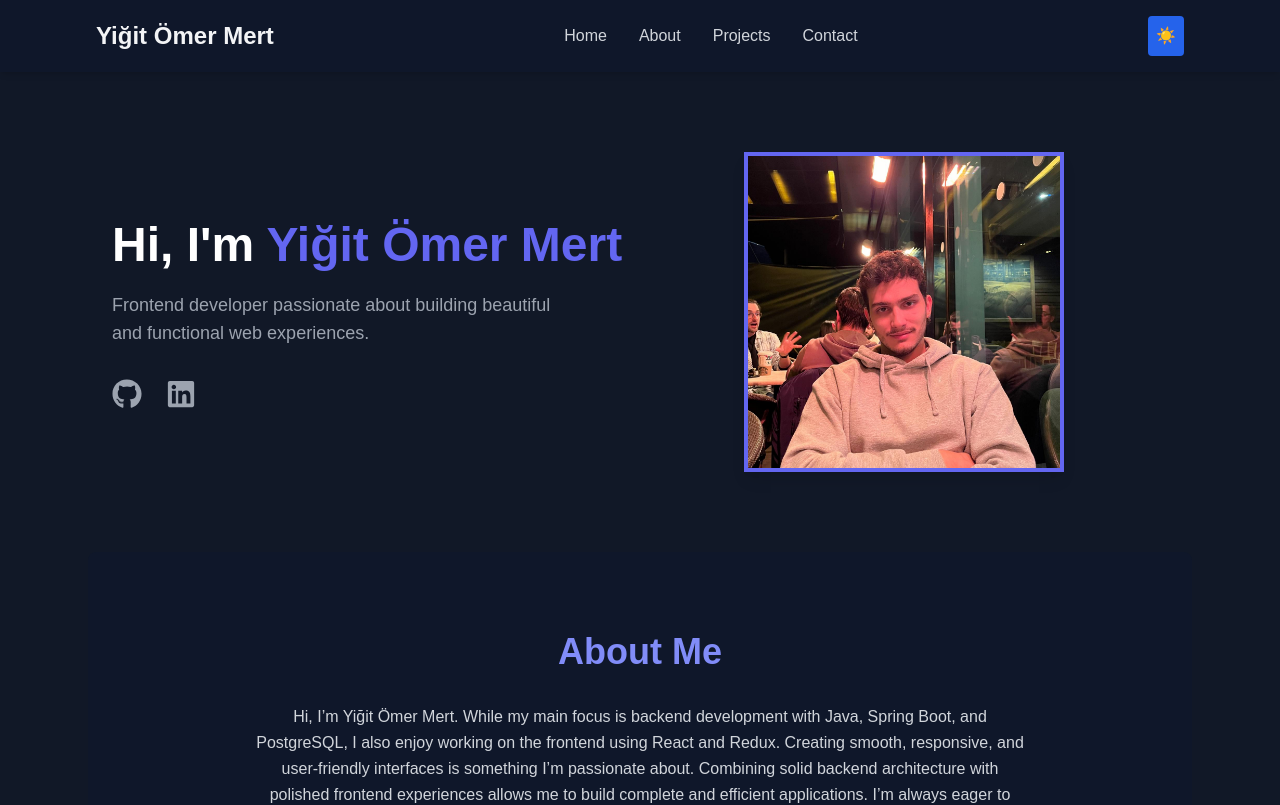
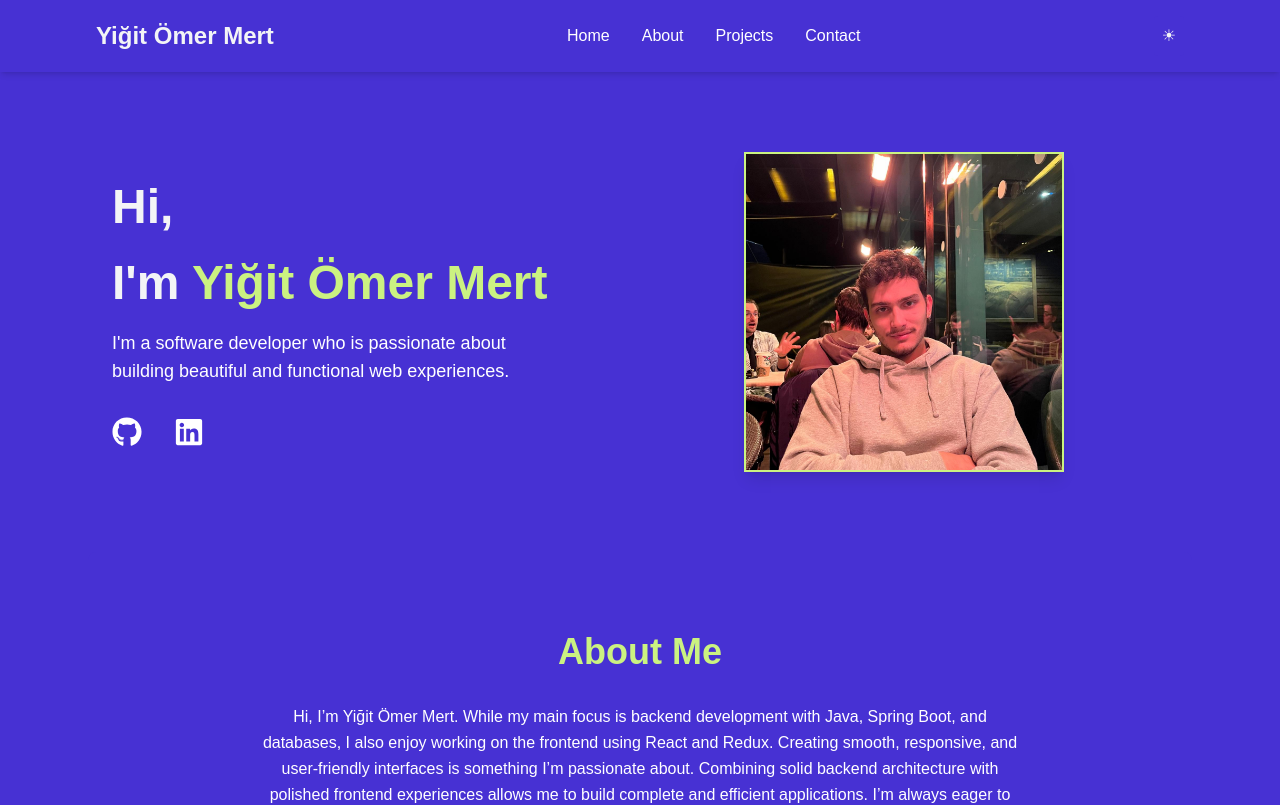
Before and after one commit to ygtmertt/Portfolio-Website, a React (Create React App) app: page / in a window 1280 px wide. Shown: the top 805 px of the page. Built offline with nearby package versions, Linux system fonts and the light colour scheme.

Commit message:
Styling changes.

```diff
--- a/src/App.js
+++ b/src/App.js
@@ -10,6 +10,8 @@ function App() {
   const [darkMode, setDarkMode] = useState(true);
 
   useEffect(() => {
+    // This effect ensures the 'dark' class is present or absent on the root HTML element,
+    // which enables Tailwind CSS's dark mode functionality across the app.
     if (darkMode) {
       document.documentElement.classList.add('dark');
     } else {
@@ -18,7 +20,9 @@ function App() {
   }, [darkMode]);
 
   return (
-    <div className="min-h-screen bg-gray-900 text-gray-100 transition-colors duration-300">
+    // The main app container's background and default text color dynamically change
+    // based on the 'darkMode' state, using the colors defined in tailwind.config.js.
+    <div className="min-h-screen bg-lightBackground dark:bg-darkBackground text-gray-900 dark:text-gray-100 transition-colors duration-300">
       <Header darkMode={darkMode} setDarkMode={setDarkMode} />
       <main className="max-w-6xl mx-auto px-6">
         <Hero />
--- a/src/components/About.jsx
+++ b/src/components/About.jsx
@@ -3,7 +3,7 @@ import React from 'react';
 const skills = [
   { name: 'React', icon: '/icons/React-icon.svg' },
   { name: 'JavaScript', icon: 'icons/JavaScript-logo.png' },
-  { name: 'Tailwind CSS', icon: '/icons/Tailwind_CSS_Logo.svg' },
+  { name: 'TailwindCSS', icon: '/icons/Tailwind_CSS_Logo.svg' },
   { name: 'Node.js', icon: '/icons/icons8-node-js-48.png' },
   { name: 'Java', icon: '/icons/icons8-java-48.png' },
   { name: 'Git', icon: '/icons/icons8-git-48.png' },
@@ -13,17 +13,18 @@ const About = () => {
   return (
     <section
       id="about"
-      className="bg-darkBackground text-gray-100 py-20 px-6 max-w-6xl mx-auto rounded-lg"
+      // Section background and main text color adapt to dark/light mode using the new colors
+      className="bg-lightBackground dark:bg-darkBackground text-gray-900 dark:text-gray-100 py-20 px-6 max-w-6xl mx-auto rounded-lg"
     >
-      <h2 className="text-4xl font-bold mb-8 text-indigo-400 text-center">
+      <h2 className="text-4xl font-bold mb-8 text-lightPrimary dark:text-darkPrimary text-center">
         About Me
       </h2>
-      <p className="max-w-3xl mx-auto text-center text-gray-300 mb-12 leading-relaxed">
-        Hi, I’m Yiğit Ömer Mert. While my main focus is backend development with Java, Spring Boot, and PostgreSQL, I also enjoy working on the frontend using React and Redux. Creating smooth, responsive, and user-friendly interfaces is something I’m passionate about. Combining solid backend architecture with polished frontend experiences allows me to build complete and efficient applications. I’m always eager to learn new technologies and improve my skills to deliver high-quality software.
+      <p className="max-w-3xl mx-auto text-center text-lightSecondary dark:text-darkSecondary mb-12 leading-relaxed">
+        Hi, I’m Yiğit Ömer Mert. While my main focus is backend development with Java, Spring Boot, and databases, I also enjoy working on the frontend using React and Redux. Creating smooth, responsive, and user-friendly interfaces is something I’m passionate about. Combining solid backend architecture with polished frontend experiences allows me to build complete and efficient applications. I’m always eager to learn new technologies and improve my skills to deliver high-quality software.
       </p>
       <br/>
       <br/>
-      <h2 className="text-4xl font-bold mb-8 text-indigo-400 text-center">
+      <h2 className="text-4xl font-bold mb-8 text-lightPrimary dark:text-darkPrimary text-center">
         Skills
       </h2>
 
@@ -31,7 +32,8 @@ const About = () => {
         {skills.map(({ name, icon }) => (
           <div
             key={name}
-            className="bg-gray-800 rounded-lg p-6 flex flex-col items-center w-28 shadow-md hover:shadow-indigo-500 transition"
+            // Skill card background, text, and hover shadow adapt using the new colors
+            className="bg-gray-200 dark:bg-gray-800 rounded-lg p-6 flex flex-col items-center w-28 shadow-md hover:shadow-lightPrimary dark:hover:shadow-darkPrimary transition"
           >
             <img
               src={icon}
@@ -43,7 +45,7 @@ const About = () => {
                 e.target.src = 'https://via.placeholder.com/64?text=No+Icon';
               }}
             />
-            <span className="text-gray-200 font-semibold">{name}</span>
+            <span className="text-gray-900 dark:text-gray-200 font-semibold">{name}</span>
           </div>
         ))}
       </div>
--- a/src/components/Header.jsx
+++ b/src/components/Header.jsx
@@ -7,38 +7,39 @@ const Header = ({ darkMode, setDarkMode }) => {
   const toggleDarkMode = () => setDarkMode(!darkMode);
 
   return (
-    <header className="bg-darkBackground text-gray-100 shadow-md sticky top-0 z-50">
+    // Header background and text color now fully adapt to dark/light mode using the new palette
+    <header className="bg-lightBackground dark:bg-darkBackground text-gray-900 dark:text-gray-100 shadow-md sticky top-0 z-50">
       <div className="max-w-6xl mx-auto flex justify-between items-center p-4 md:px-8">
-        {/* Logo */}
-        <div className="text-2xl font-bold cursor-pointer select-none">
+        {/* Logo text color adapts */}
+        <div className="text-2xl font-bold cursor-pointer select-none darkPrimary dark:ligthPrimary">
           Yiğit Ömer Mert
         </div>
 
-        {/* Desktop Menu */}
-        <nav className="hidden md:flex space-x-8 font-medium text-gray-300">
-          <a href="#hero" className="hover:text-indigo-400 transition">Home</a>
-          <a href="#about" className="hover:text-indigo-400 transition">About</a>
-          <a href="#projects" className="hover:text-indigo-400 transition">Projects</a>
-          <a href="#contact" className="hover:text-indigo-400 transition">Contact</a>
+        {/* Desktop Menu - link colors adapt to the new palette */}
+        <nav className="hidden md:flex space-x-8 font-medium text-lightSecondary dark:text-darkSecondary">
+          <a href="#hero" className="hover:text-lightPrimary dark:hover:text-darkPrimary transition">Home</a>
+          <a href="#about" className="hover:text-lightPrimary dark:hover:text-darkPrimary transition">About</a>
+          <a href="#projects" className="hover:text-lightPrimary dark:hover:text-darkPrimary transition">Projects</a>
+          <a href="#contact" className="hover:text-lightPrimary dark:hover:text-darkPrimary transition">Contact</a>
         </nav>
 
-        {/* Dark Mode Toggle */}
+        {/* Dark Mode Toggle (Desktop) - button background adapts to the new primary colors */}
         <button
           onClick={toggleDarkMode}
           aria-label="Toggle Dark Mode"
-          className="hidden md:block p-2 rounded bg-darkPrimary hover:bg-accent transition"
+          className="hidden md:block p-2 rounded bg-darkPrimary dark:bg-lightPrimary"
         >
-          {darkMode ? '☀️' : '🌙'}
+          {darkMode ? '  ☀︎  ' : '⏾'}
         </button>
 
-        {/* Mobile Hamburger */}
+        {/* Mobile Hamburger - border, hover background, and SVG icon color adapt */}
         <button
           onClick={toggleMenu}
-          className="md:hidden p-2 rounded border border-gray-400 hover:bg-gray-800 transition"
+          className="md:hidden p-2 rounded border border-lightSecondary dark:border-darkSecondary hover:bg-gray-200 dark:hover:bg-gray-800 transition"
           aria-label="Toggle Menu"
         >
           <svg
-            className="w-6 h-6 text-gray-100"
+            className="w-6 h-6 text-gray-900 dark:text-gray-100"
             fill="none"
             stroke="currentColor"
             viewBox="0 0 24 24"
@@ -62,47 +63,47 @@ const Header = ({ darkMode, setDarkMode }) => {
         </button>
       </div>
 
-      {/* Mobile Menu */}
+      {/* Mobile Menu - background, text, and link colors adapt to the new palette */}
       {menuOpen && (
-        <nav className="md:hidden bg-gray-800 text-gray-100 flex flex-col space-y-4 py-4 px-6 font-medium">
+        <nav className="md:hidden bg-gray-200 dark:bg-gray-800 text-gray-900 dark:text-gray-100 flex flex-col space-y-4 py-4 px-6 font-medium">
           <a
             href="#hero"
             onClick={() => setMenuOpen(false)}
-            className="hover:text-indigo-400 transition"
+            className="hover:text-lightPrimary dark:hover:text-darkPrimary transition"
           >
             Home
           </a>
           <a
             href="#about"
             onClick={() => setMenuOpen(false)}
-            className="hover:text-indigo-400 transition"
+            className="hover:text-darkPrimary dark:hover:text-ligthPrimary transition"
           >
             About
           </a>
           <a
             href="#projects"
             onClick={() => setMenuOpen(false)}
-            className="hover:text-indigo-400 transition"
+            className="hover:text-lightPrimary dark:hover:text-darkPrimary transition"
           >
             Projects
           </a>
           <a
             href="#contact"
             onClick={() => setMenuOpen(false)}
-            className="hover:text-indigo-400 transition"
+            className="hover:text-lightPrimary dark:hover:text-darkPrimary transition"
           >
             Contact
           </a>
 
-          {/* Mobile Dark Mode Toggle */}
+          {/* Mobile Dark Mode Toggle - button background adapts to the new primary colors */}
           <button
             onClick={() => {
               toggleDarkMode();
               setMenuOpen(false);
             }}
-            className="mt-2 p-2 bg-indigo-600 rounded hover:bg-indigo-500 transition"
+            className="mt-2 p-2 rounded bg-lightPrimary dark:bg-darkPrimary hover:bg-accent transition"
           >
-            {darkMode ? '☀️ Light Mode' : '🌙 Dark Mode'}
+            {darkMode ? '☀︎ Light Mode' : '🌙 Dark Mode'}
           </button>
         </nav>
       )}
--- a/src/components/Hero.jsx
+++ b/src/components/Hero.jsx
@@ -1,29 +1,35 @@
-import React from 'react';
 import { FaGithub, FaLinkedin } from 'react-icons/fa';
 
 const Hero = () => {
   return (
     <section
       id="hero"
+      // This section relies on the App.jsx's global background.
       className="flex flex-col-reverse md:flex-row items-center justify-between max-w-6xl mx-auto py-20 px-6"
     >
-      {/* Metin Kısmı */}
+      {/* Text Section */}
       <div className="flex-1 text-center md:text-left">
-        <h1 className="text-5xl font-extrabold mb-4 leading-tight text-white">
-          Hi, I'm <span className="text-indigo-500">Yiğit Ömer Mert</span>
+        {/* H1 tags now adapt their color based on dark/light mode using the new palette */}
+        <h1 className="text-5xl font-extrabold mb-4 leading-tight text-gray-900 dark:text-gray-100">
+          Hi,
         </h1>
-        <p className="text-lg text-gray-400 max-w-md mx-auto md:mx-0 mb-8">
-          Frontend developer passionate about building beautiful and functional web experiences.
+        <h1 className="text-5xl font-extrabold mb-4 leading-tight text-gray-900 dark:text-gray-100">
+          I'm <span className="text-lightPrimary dark:text-darkPrimary">Yiğit Ömer Mert</span>
+        </h1>
+        {/* Paragraph text also adapts its color using the new palette */}
+        <p className="text-lg text-lightSecondary dark:text-darkSecondary max-w-md mx-auto md:mx-0 mb-8">
+          I'm a software developer who is passionate about building beautiful and functional web experiences.
         </p>
 
-        {/* Sosyal Butonlar */}
-        <div className="flex justify-center md:justify-start gap-6 text-gray-400">
+        {/* Social Buttons */}
+        <div className="flex justify-center md:justify-start gap-8">
           <a
             href="https://github.com/ygtmertt"
             target="_blank"
             rel="noopener noreferrer"
             aria-label="GitHub"
-            className="hover:text-indigo-500 transition text-3xl"
+            // Social icons adapt their color using the new palette
+            className="text-lightSecondary dark:text-darkSecondary hover:text-lightPrimary dark:hover:text-darkPrimary transition text-3xl"
           >
             <FaGithub />
           </a>
@@ -32,19 +38,21 @@ const Hero = () => {
             target="_blank"
             rel="noopener noreferrer"
             aria-label="LinkedIn"
-            className="hover:text-indigo-500 transition text-3xl"
+            // Social icons adapt their color using the new palette
+            className="text-lightSecondary dark:text-darkSecondary hover:text-lightPrimary dark:hover:text-darkPrimary transition text-3xl"
           >
             <FaLinkedin />
           </a>
         </div>
       </div>
 
-      {/* Profil Fotoğrafı */}
+      {/* Profile Photo */}
       <div className="flex-1 mb-10 md:mb-0 flex justify-center">
         <img
           src="./ProfilePic.jpg"
           alt="Profil Fotoğrafı"
-          className="rounded-half w-80 h-80 object-cover shadow-lg border-4 border-indigo-500"
+          // Border color now adapts using defined primary colors from the new palette
+          className="rounded-half w-80 h-80 object-cover shadow-lg border-2 border-lightPrimary dark:border-darkPrimary"
         />
       </div>
     </section>
--- a/tailwind.config.js
+++ b/tailwind.config.js
@@ -4,15 +4,19 @@ module.exports = {
   theme: {
     extend: {
       colors: {
-        // Figma dosyasındaki temel renkler
-        darkBackground: '#0F172A',      // Çok koyu arka plan (gece modu ana zemin)
-        darkPrimary: '#2563EB',         // Ana mavi (buton, link vs.)
-        darkSecondary: '#64748B',       // Orta gri, alt metinler
-        lightBackground: '#F9FAFB',     // Açık mod arka plan (gerekirse)
-        lightPrimary: '#2563EB',        // Açık mod ana mavi (aynı kalabilir)
-        lightSecondary: '#4B5563',      // Açık mod orta gri
-        accent: '#F59E0B',              // Sarı vurgular (buton hover, link)
-        error: '#EF4444',               // Hata kırmızısı
+        // Final Hand-Picked Color Palette for the application
+        darkBackground: '#4731D3',      // Deep slate grey for dark mode background #1A202C
+        darkPrimary: '#CBF281',         // Medium sky blue for main accents in dark mode #4299E1
+        darkSecondary: '#ffffff',       // Light slate grey for secondary text/elements in dark mode #A0AEC0
+        lightBackground: '#CBF281',     // Off-white for light mode background
+        lightPrimary: '#4731D3',        // Teal color for main accents in light mode
+        lightSecondary: '#1A202C',      // Darker grey for secondary text/elements in light mode
+        accent: '#ED8936',              // Orange for hover/focus states
+        error: '#E53E3E',               // Red for error messages
+
+        // These colors are kept for historical context but are not actively used for the button background anymore
+        toggleDarkSelected: '#4731D3',
+        toggleLightSelected: '#CBF281',
       },
       fontFamily: {
         sans: ['Poppins', 'sans-serif'],
```
Also changed, not shown: public/icons/day-and-night.png (added).
